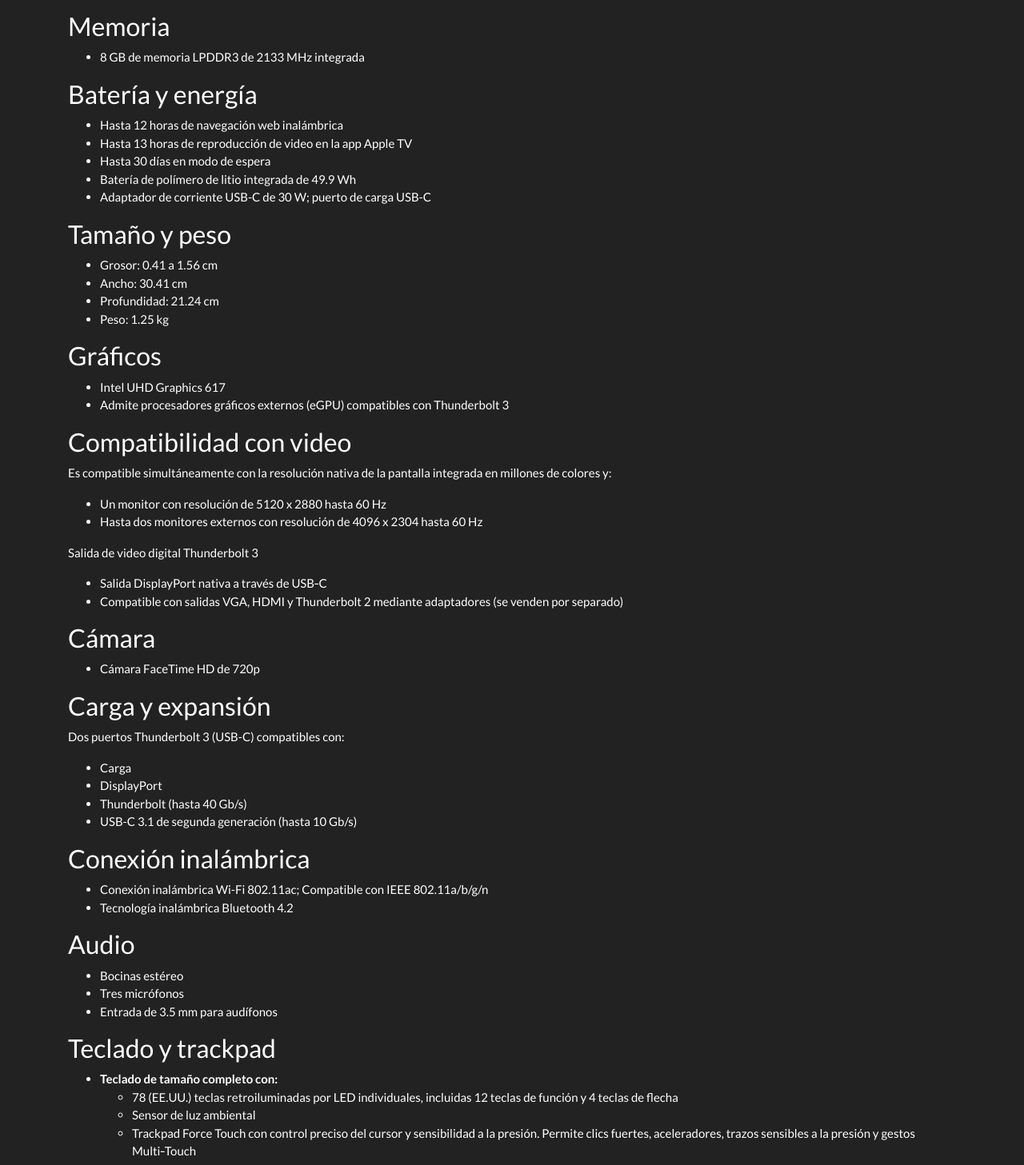
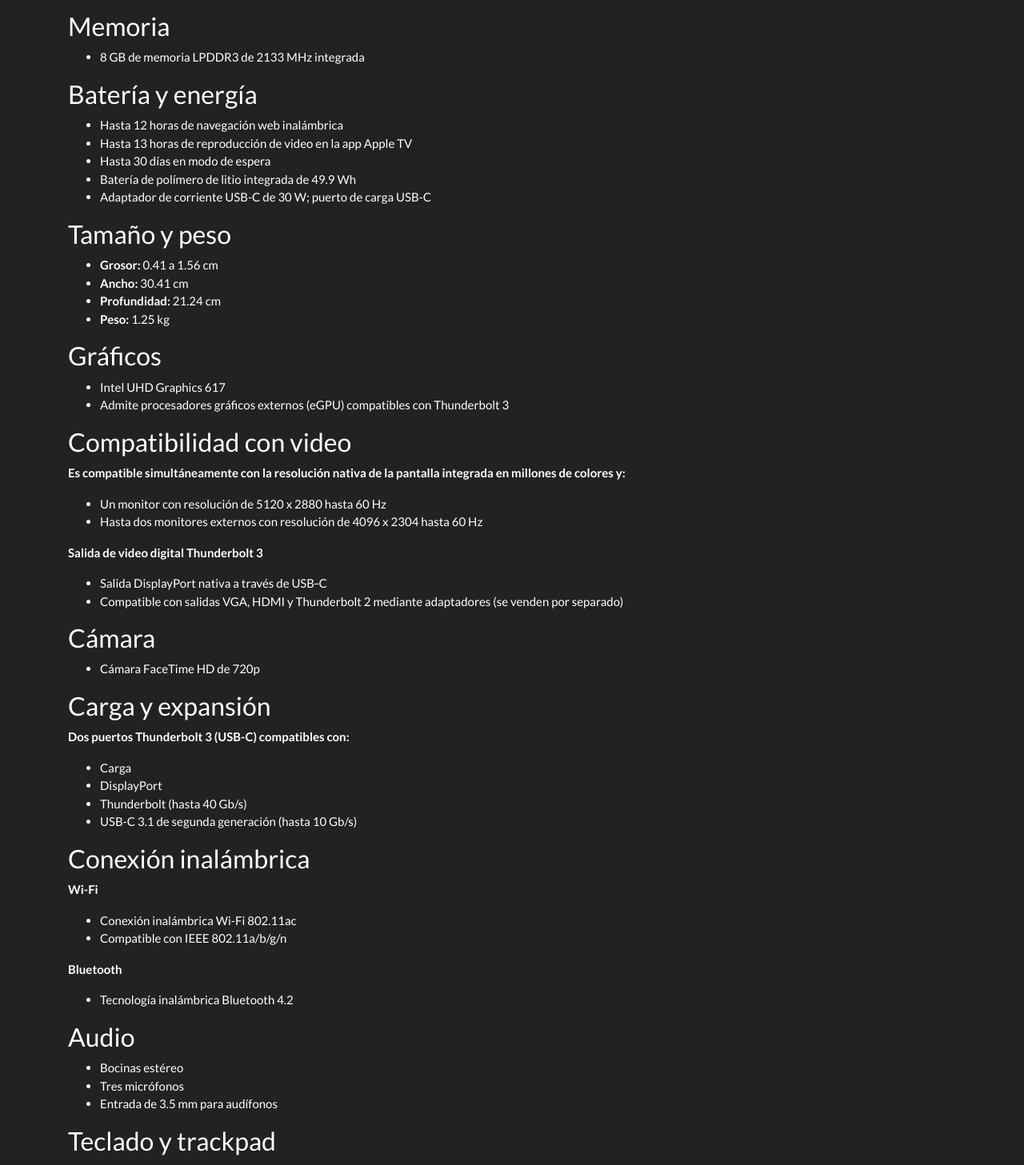
Before and after one commit to nvallejos17/mac-sale, a React (Create React App) app: page / in a window 1280 px wide. Shown: the part 1330-2787 px from the top of the page at 80% size. Built offline with nearby package versions, Linux system fonts and the light colour scheme.

Commit message:
Fix Specs content sintax

```diff
--- a/src/components/MainNav/MainNav.component.js
+++ b/src/components/MainNav/MainNav.component.js
@@ -3,7 +3,7 @@
 
 const MainNav = () => {
   return (
-    <Navbar bg='primary' variant='dark'>
+    <Navbar bg='dark' variant='dark' sticky='top'>
       <Navbar.Brand>MacBook Air</Navbar.Brand>
     </Navbar>
   );
--- a/src/components/Specs/Specs.component.js
+++ b/src/components/Specs/Specs.component.js
@@ -15,7 +15,9 @@
         <h3>Pantalla</h3>
 
         <ul>
-          <li>Pantalla Retina</li>
+          <li>
+            <strong>Pantalla Retina</strong>
+          </li>
           <li>
             Pantalla de 13.3 pulgadas (diagonal) retroiluminada por LED con
             tecnología IPS; resolución nativa de 2560 x 1600 a 227 pixeles por
@@ -73,10 +75,18 @@
         <h3>Tamaño y peso</h3>
 
         <ul>
-          <li>Grosor: 0.41 a 1.56 cm</li>
-          <li>Ancho: 30.41 cm</li>
-          <li>Profundidad: 21.24 cm</li>
-          <li>Peso: 1.25 kg</li>
+          <li>
+            <b>Grosor:</b> 0.41 a 1.56 cm
+          </li>
+          <li>
+            <b>Ancho:</b> 30.41 cm
+          </li>
+          <li>
+            <b>Profundidad:</b> 21.24 cm
+          </li>
+          <li>
+            <b>Peso:</b> 1.25 kg
+          </li>
         </ul>
 
         <h3>Gráficos</h3>
@@ -92,8 +102,10 @@
         <h3>Compatibilidad con video</h3>
 
         <p>
-          Es compatible simultáneamente con la resolución nativa de la pantalla
-          integrada en millones de colores y:
+          <strong>
+            Es compatible simultáneamente con la resolución nativa de la
+            pantalla integrada en millones de colores y:
+          </strong>
         </p>
 
         <ul>
@@ -104,7 +116,9 @@
           </li>
         </ul>
 
-        <p>Salida de video digital Thunderbolt 3</p>
+        <p>
+          <strong>Salida de video digital Thunderbolt 3</strong>
+        </p>
 
         <ul>
           <li>Salida DisplayPort nativa a través de USB‑C</li>
@@ -122,7 +136,9 @@
 
         <h3>Carga y expansión</h3>
 
-        <p>Dos puertos Thunderbolt 3 (USB-C) compatibles con:</p>
+        <p>
+          <strong>Dos puertos Thunderbolt 3 (USB-C) compatibles con:</strong>
+        </p>
 
         <ul>
           <li>Carga</li>
@@ -133,11 +149,20 @@
 
         <h3>Conexión inalámbrica</h3>
 
+        <p>
+          <strong>Wi-Fi</strong>
+        </p>
+
         <ul>
-          <li>
-            Conexión inalámbrica Wi-Fi 802.11ac; Compatible con IEEE
-            802.11a/b/g/n
-          </li>
+          <li>Conexión inalámbrica Wi-Fi 802.11ac</li>
+          <li>Compatible con IEEE 802.11a/b/g/n</li>
+        </ul>
+
+        <p>
+          <strong>Bluetooth</strong>
+        </p>
+
+        <ul>
           <li>Tecnología inalámbrica Bluetooth 4.2</li>
         </ul>
 
@@ -151,47 +176,65 @@
 
         <h3>Teclado y trackpad</h3>
 
+        <p>
+          <strong>Teclado de tamaño completo con:</strong>
+        </p>
+
         <ul>
           <li>
-            <b>Teclado de tamaño completo con:</b>
-
-            <ul>
-              <li>
-                78 (EE.UU.) teclas retroiluminadas por LED individuales,
-                incluidas 12 teclas de función y 4 teclas de flecha
-              </li>
-              <li>Sensor de luz ambiental</li>
-              <li>
-                Trackpad Force Touch con control preciso del cursor y
-                sensibilidad a la presión. Permite clics fuertes, aceleradores,
-                trazos sensibles a la presión y gestos Multi‑Touch
-              </li>
-            </ul>
+            78 (EE.UU.) teclas retroiluminadas por LED individuales, incluidas
+            12 teclas de función y 4 teclas de flecha
+          </li>
+          <li>Sensor de luz ambiental</li>
+          <li>
+            Trackpad Force Touch con control preciso del cursor y sensibilidad a
+            la presión. Permite clics fuertes, aceleradores, trazos sensibles a
+            la presión y gestos Multi‑Touch
           </li>
         </ul>
 
         <h3>Requisitos eléctricos y operativos</h3>
 
         <ul>
-          <li>Tensión eléctrica: 100-240 V CA</li>
-          <li>Frecuencia: 50 a 60 Hz</li>
-          <li>Temperatura operativa: 10 a 35 ºC</li>
-          <li>Temperatura de almacenamiento: –25 a 45 °C</li>
-          <li>Humedad relativa: 0% a 90% sin condensación</li>
-          <li>Altitud de funcionamiento: probada hasta 3,000 m</li>
-          <li>Altitud máxima de almacenamiento: 4,500 m</li>
-          <li>Altitud máxima de transporte: 10,500 m</li>
+          <li>
+            <b>Tensión eléctrica:</b> 100-240 V CA
+          </li>
+          <li>
+            <b>Frecuencia:</b> 50 a 60 Hz
+          </li>
+          <li>
+            <b>Temperatura operativa:</b> 10 a 35 ºC
+          </li>
+          <li>
+            <b>Temperatura de almacenamiento:</b> –25 a 45 °C
+          </li>
+          <li>
+            <b>Humedad relativa:</b> 0% a 90% sin condensación
+          </li>
+          <li>
+            <b>Altitud de funcionamiento:</b> probada hasta 3,000 m
+          </li>
+          <li>
+            <b>Altitud máxima de almacenamiento:</b> 4,500 m
+          </li>
+          <li>
+            <b>Altitud máxima de transporte:</b> 10,500 m
+          </li>
         </ul>
 
         <h3>Sistema operativo</h3>
 
         <p>
-          <b>macOS</b>
-          <br />
+          <strong>macOS</strong>
+        </p>
+
+        <p>
           Detrás de cada Mac está la potencia de macOS, su sistema operativo.
           macOS Catalina tiene todo lo que te encanta de tu Mac y mucho más,
           para que puedas hacer más cosas, y mejor.
-          <br />
+        </p>
+
+        <p>
           <a
             href='https://www.apple.com/la/macos/big-sur/'
             target='_blank'
@@ -208,6 +251,9 @@
           discapacidad a aprovechar al máximo su nueva MacBook Air. Gracias al
           soporte integrado para visión, audición, motricidad y aprendizaje,
           crear y hacer cosas asombrosas está al alcance de todos.
+        </p>
+
+        <p>
           <a
             href='https://www.apple.com/la/accessibility/'
             target='_blank'
@@ -217,7 +263,9 @@
           </a>
         </p>
 
-        <p>Funcionalidades incluidas:</p>
+        <p>
+          <strong>Funcionalidades incluidas:</strong>
+        </p>
 
         <ul>
           <li>Control por Voz​</li>
--- a/src/index.scss
+++ b/src/index.scss
@@ -1,17 +1,3 @@
-body {
-  margin: 0;
-  font-family: -apple-system, BlinkMacSystemFont, 'Segoe UI', 'Roboto', 'Oxygen',
-    'Ubuntu', 'Cantarell', 'Fira Sans', 'Droid Sans', 'Helvetica Neue',
-    sans-serif;
-  -webkit-font-smoothing: antialiased;
-  -moz-osx-font-smoothing: grayscale;
-}
-
-code {
-  font-family: source-code-pro, Menlo, Monaco, Consolas, 'Courier New',
-    monospace;
-}
-
 // Bootswatch variables
 @import './theme/variables';
 
```
